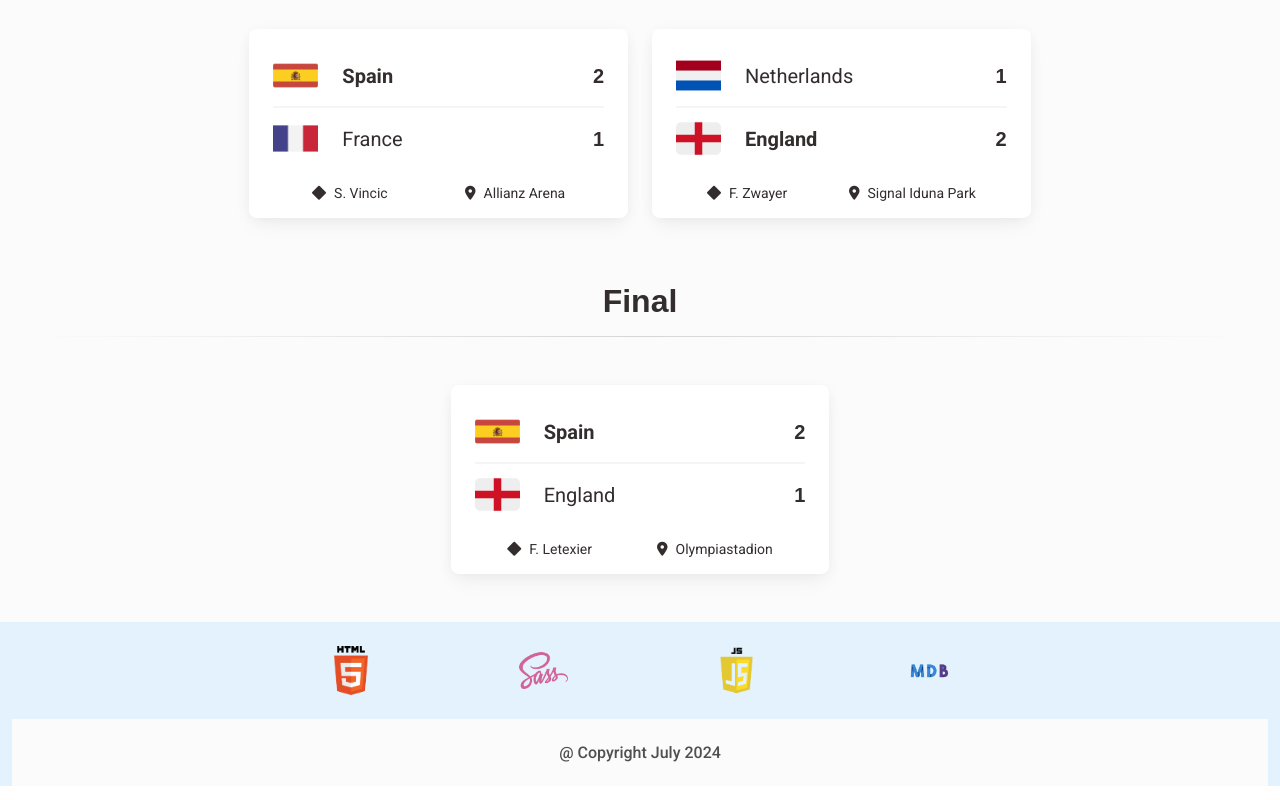
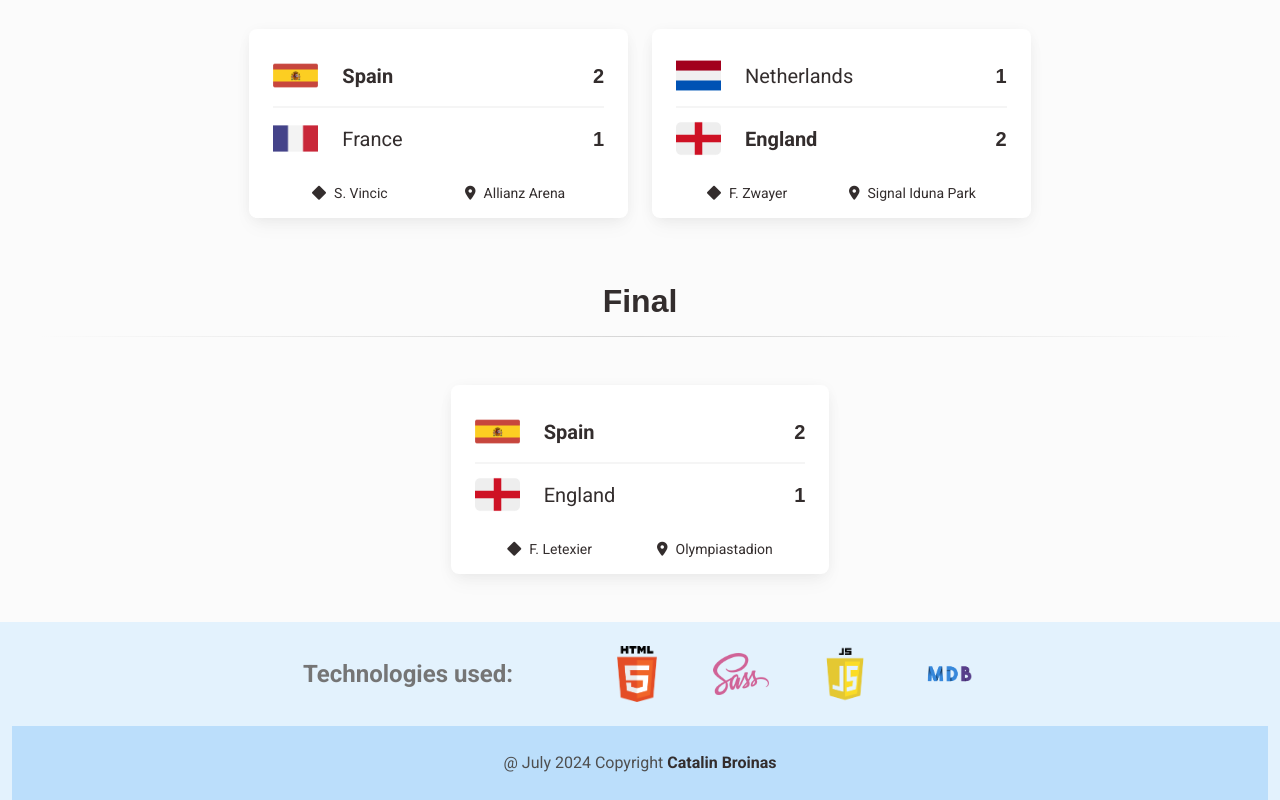
Before and after one commit to catalinbroinas/euro-2024, a website with bundled scripts: page finaleStage.html in a window 1280 px wide. Shown: the part 1822-2622 px from the top of the page. Built offline with nearby package versions, Linux system fonts and the light colour scheme.

Commit message:
Update footer design

```diff
--- a/finaleStage.html
+++ b/finaleStage.html
@@ -208,48 +208,65 @@
     <footer class="container-fluid footer">
       <!-- Technologies Used -->
       <div
-        class="row justify-content-center align-items-center g-5 m-0 py-xl-4 py-3 px-5"
+        class="d-flex flex-md-row flex-column justify-content-center align-items-center py-4"
       >
+        <!-- Text -->
+        <h3 class="fw-bold fs-4 text-muted mx-5 my-0 mb-md-0 mb-4">
+          Technologies used:
+        </h3>
+
+        <!-- Icons -->
+        <div class="d-flex justify-content-center align-items-center">
           <!-- HTML -->
-        <div
-          class="col-xl-1 col-md-2 col-3 my-0 mx-md-3 mx-lg-4 mx-xl-5 px-ultra-5"
-        >
-          <img src="/img/html-icon.png" alt="HTML logo" class="img-fluid" />
+          <div class="mx-5">
+            <img
+              src="/img/html-icon.png"
+              alt="HTML logo"
+              class="technology-avatar"
+            />
           </div>
           <!-- HTML -->
-
           <!-- Sass -->
-        <div
-          class="col-xl-1 col-md-2 col-3 my-0 mx-md-3 mx-lg-4 mx-xl-5 px-ultra-5"
-        >
-          <img src="/img/sass-icon.png" alt="SASS logo" class="img-fluid" />
+          <div class="me-5">
+            <img
+              src="/img/sass-icon.png"
+              alt="SASS logo"
+              class="technology-avatar"
+            />
           </div>
           <!-- Sass -->
-
           <!-- Javascript -->
-        <div
-          class="col-xl-1 col-md-2 col-3 my-0 mx-md-3 mx-lg-4 mx-xl-5 px-ultra-5"
-        >
+          <div class="me-5">
             <img
               src="/img/javascript-icon.png"
               alt="Javascript logo"
-            class="img-fluid"
+              class="technology-avatar"
             />
           </div>
           <!-- Javascript -->
-
           <!-- MDBootstrap 5 -->
-        <div
-          class="col-xl-1 col-md-2 col-3 my-0 mx-md-3 mx-lg-4 mx-xl-5 px-ultra-5"
-        >
-          <img src="/img/mdb-icon.png" alt="MDB 5 logo" class="img-fluid" />
+          <div class="me-5">
+            <img
+              src="/img/mdb-icon.png"
+              alt="MDB 5 logo"
+              class="technology-avatar"
+            />
           </div>
           <!-- MDBootstrap 5 -->
         </div>
+        <!-- Icons -->
+      </div>
       <!-- Technologies Used -->
+
       <!-- Copyright -->
-      <div class="bg-light text-center p-4">
-        <h6 class="mb-0">@ Copyright July 2024</h6>
+      <div class="details text-center p-4">
+        <span class="fs-6">@ July 2024 Copyright</span>
+        <a
+          href="https://github.com/catalinbroinas"
+          target="_blank"
+          class="text-dark fw-bolder"
+          >Catalin Broinas</a
+        >
       </div>
       <!-- Copyright -->
     </footer>
```
Also changed, not shown: groupStage.html (+39 -22 lines), stadiums.html (+39 -22 lines), teams.html (+39 -22 lines). Lines whose indentation alone changed are shown as unchanged.
